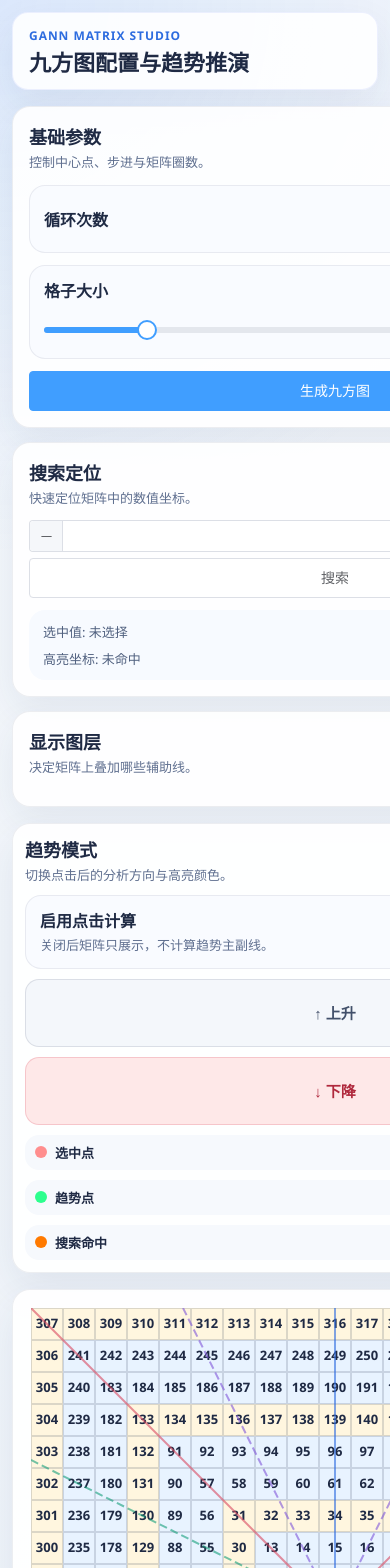
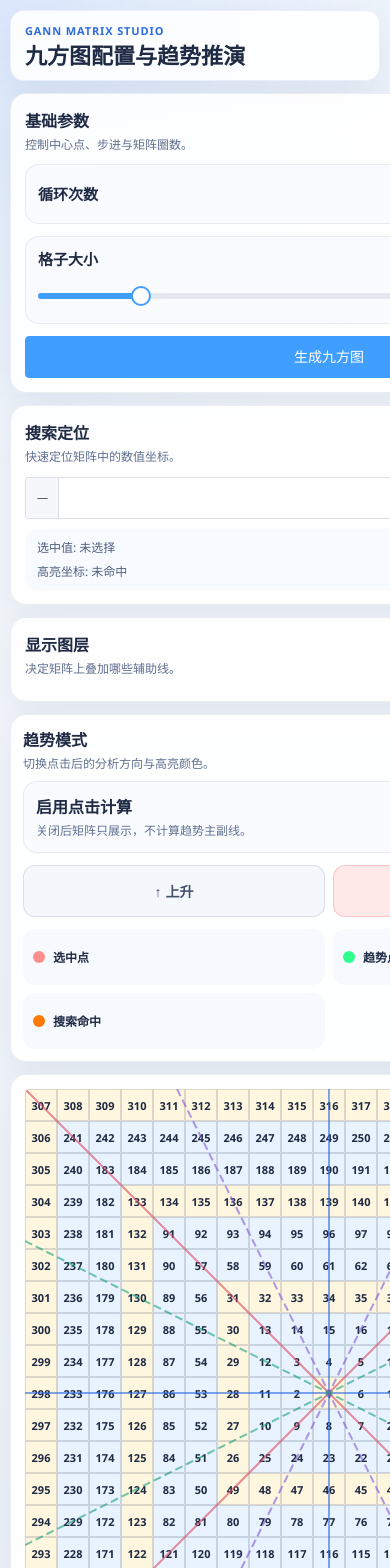
Before and after one commit to johnnywwy/gann, a Vue app: page / in a window 390 px wide. Shown: the top 1568 px of the page. Built offline with nearby package versions, Linux system fonts and the light colour scheme.

Commit message:
feat: 移动端

```diff
--- a/src/App.vue
+++ b/src/App.vue
@@ -245,7 +245,7 @@ generateMatrix();
 
 .workspace-grid {
   display: grid;
-  grid-template-columns: minmax(350px, 288px) minmax(0, 1fr);
+  grid-template-columns: 308px minmax(0, 1fr);
   gap: 16px;
   align-items: start;
 }
@@ -253,12 +253,17 @@ generateMatrix();
 @media (max-width: 1180px) {
   .workspace-grid {
     grid-template-columns: 1fr;
+    gap: 14px;
   }
 }
 
-@media (max-width: 860px) {
+@media (max-width: 640px) {
   .app-shell {
-    padding: 12px;
+    padding: 10px 10px 14px;
+  }
+
+  .workspace-grid {
+    gap: 12px;
   }
 }
 </style>
--- a/src/components/AppHero.vue
+++ b/src/components/AppHero.vue
@@ -37,4 +37,22 @@ h1 {
     border-radius: 16px;
   }
 }
+
+@media (max-width: 640px) {
+  .hero-band {
+    margin-bottom: 12px;
+    padding: 12px 14px;
+    border-radius: 14px;
+  }
+
+  .eyebrow {
+    margin-bottom: 4px;
+    font-size: 11px;
+  }
+
+  h1 {
+    font-size: 22px;
+    line-height: 1.2;
+  }
+}
 </style>
--- a/src/components/ControlPanel.vue
+++ b/src/components/ControlPanel.vue
@@ -339,15 +339,90 @@ const displayExpanded = ref(false);
     border-radius: 18px;
   }
 
-  .field-grid,
-  .toggle-grid,
-  .search-row {
+  .toggle-grid {
     grid-template-columns: 1fr;
   }
 
-  .search-input,
+  .field-card,
+  .toggle-card {
+    border-radius: 14px;
+  }
+}
+
+@media (max-width: 640px) {
+  .control-panel {
+    gap: 12px;
+  }
+
+  .panel-block {
+    padding: 14px;
+    border-radius: 16px;
+  }
+
+  .section-bar {
+    align-items: center;
+    gap: 10px;
+    margin-bottom: 10px;
+  }
+
+  .section-heading h2 {
+    font-size: 16px;
+  }
+
+  .section-heading p,
+  .toggle-card p,
+  .status-strip {
+    font-size: 12px;
+    line-height: 1.45;
+  }
+
+  .section-toggle {
+    min-width: 54px;
+    padding: 7px 11px;
+    border-radius: 10px;
+    font-size: 12px;
+  }
+
+  .field-grid,
+  .toggle-grid {
+    gap: 10px;
+  }
+
+  .field-card,
+  .toggle-card {
+    gap: 10px;
+    min-height: 60px;
+    padding: 11px 12px;
+    border-radius: 14px;
+  }
+
+  .field-label {
+    font-size: 15px;
+  }
+
+  .basic-field {
+    gap: 10px;
+  }
+
+  .basic-field .field-control {
+    width: 112px;
+  }
+
+  .search-row {
+    grid-template-columns: minmax(0, 1fr) 76px;
+    gap: 8px;
+  }
+
+  .primary-action,
   .search-button {
-    width: 100%;
+    min-height: 42px;
+  }
+
+  .status-strip {
+    gap: 6px;
+    margin-top: 10px;
+    padding: 10px 12px;
+    border-radius: 14px;
   }
 }
 </style>
--- a/src/components/MatrixBoard.vue
+++ b/src/components/MatrixBoard.vue
@@ -436,8 +436,19 @@ defineEmits(["cell-click"]);
 }
 
 @media (max-width: 860px) {
-  .trend-layout,
-  .trend-switcher,
+  .board-panel {
+    gap: 12px;
+  }
+
+  .trend-layout {
+    grid-template-columns: 1fr;
+    gap: 12px;
+  }
+
+  .trend-switcher {
+    grid-template-columns: repeat(2, minmax(0, 1fr));
+  }
+
   .legend-grid {
     grid-template-columns: 1fr;
   }
@@ -450,8 +461,73 @@ defineEmits(["cell-click"]);
 }
 
 @media (max-width: 560px) {
-  .cell-value {
-    font-size: 13px;
+  .trend-panel {
+    padding: 12px;
+    border-radius: 16px;
+  }
+
+  .matrix-panel {
+    padding: 10px;
+    border-radius: 16px;
+  }
+
+  .section-heading {
+    margin-bottom: 8px;
+  }
+
+  .section-heading h2 {
+    font-size: 16px;
+  }
+
+  .section-heading p,
+  .toggle-card p,
+  .legend-item {
+    font-size: 12px;
+  }
+
+  .toggle-card {
+    align-items: flex-start;
+    min-height: auto;
+    padding: 12px;
+    border-radius: 14px;
+  }
+
+  .trend-switcher {
+    gap: 8px;
+  }
+
+  .trend-button {
+    min-height: 52px;
+    border-radius: 12px;
+    font-size: 14px;
+  }
+
+  .legend-grid {
+    grid-template-columns: repeat(2, minmax(0, 1fr));
+    gap: 8px;
+  }
+
+  .legend-item {
+    min-height: 40px;
+    padding: 8px 10px;
+    border-radius: 12px;
+  }
+
+  .matrix-scroll {
+    overflow-x: auto;
+    overflow-y: hidden;
+    -webkit-overflow-scrolling: touch;
+    scrollbar-width: thin;
+    padding-bottom: 2px;
+  }
+
+  .matrix-wrapper {
+    padding: 4px;
+  }
+
+  .matrix-overlay {
+    top: 4px;
+    left: 4px;
   }
 }
 </style>
```
